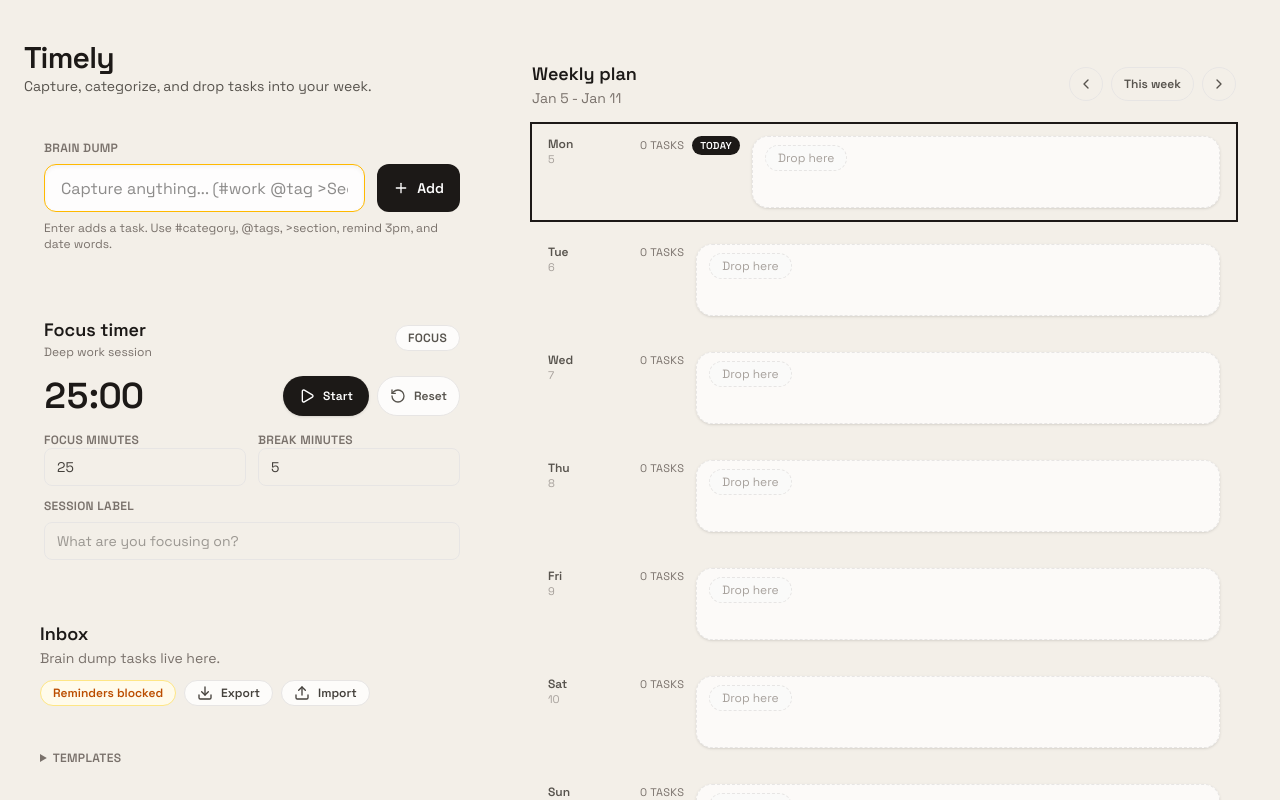
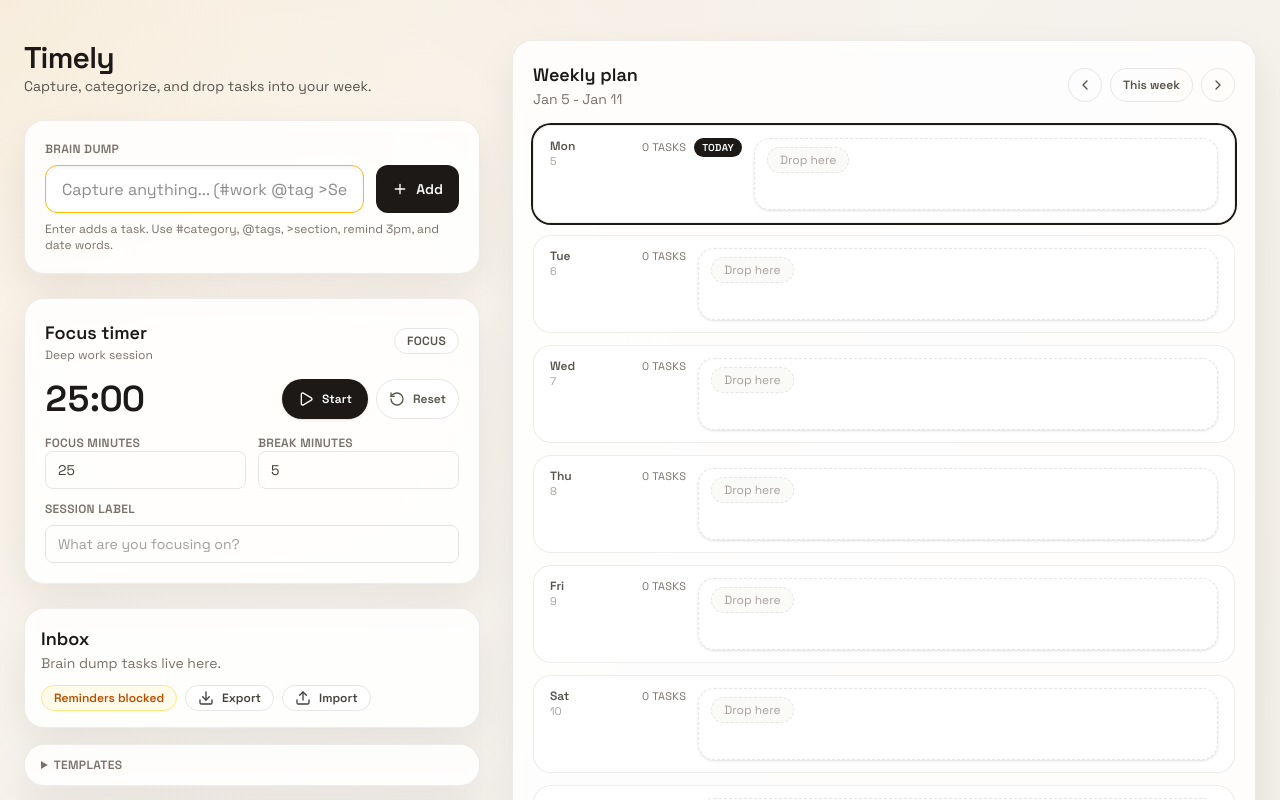
Before and after one commit to moneebsarmad/timely, a Next.js app: page / in a window 1280 px wide. Shown: the top 800 px of the page. Built offline with nearby package versions, Linux system fonts and the light colour scheme.

Commit message:
Add warm panels and background styling

```diff
--- a/app/globals.css
+++ b/app/globals.css
@@ -4,6 +4,8 @@
   --paper: #f3efe8;
   --ink: #1f1c16;
   --card: #ffffff;
+  --accent: #f4c27a;
+  --accent-deep: #d08a3b;
 }
 
 @theme inline {
@@ -15,6 +17,47 @@
 
 body {
   background: var(--paper);
+  background-image:
+    radial-gradient(circle at top left, rgba(244, 194, 122, 0.18), transparent 55%),
+    radial-gradient(circle at 20% 30%, rgba(255, 255, 255, 0.7), transparent 40%),
+    linear-gradient(120deg, rgba(255, 255, 255, 0.4), rgba(243, 239, 232, 0.6));
   color: var(--ink);
   font-family: var(--font-space-grotesk), sans-serif;
 }
+
+.app-shell {
+  min-height: 100vh;
+}
+
+.panel {
+  background: rgba(255, 255, 255, 0.86);
+  border: 1px solid rgba(31, 28, 22, 0.08);
+  border-radius: 20px;
+  box-shadow: 0 18px 40px rgba(31, 28, 22, 0.08);
+  backdrop-filter: blur(6px);
+}
+
+.panel-muted {
+  background: rgba(255, 255, 255, 0.7);
+}
+
+.strip {
+  background: rgba(255, 255, 255, 0.78);
+  border: 1px solid rgba(31, 28, 22, 0.08);
+  border-radius: 18px;
+}
+
+@keyframes fade-up {
+  from {
+    opacity: 0;
+    transform: translateY(6px);
+  }
+  to {
+    opacity: 1;
+    transform: translateY(0);
+  }
+}
+
+.fade-up {
+  animation: fade-up 0.5s ease-out both;
+}
```
